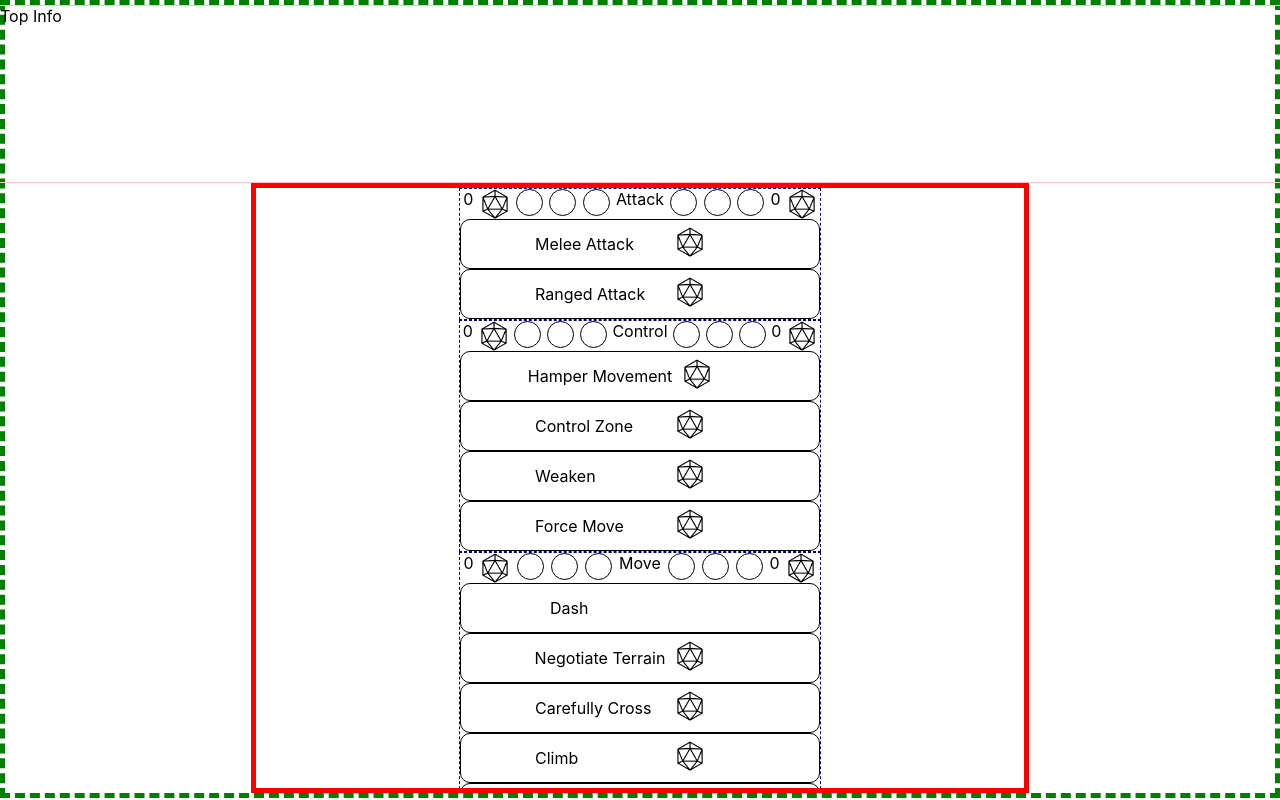
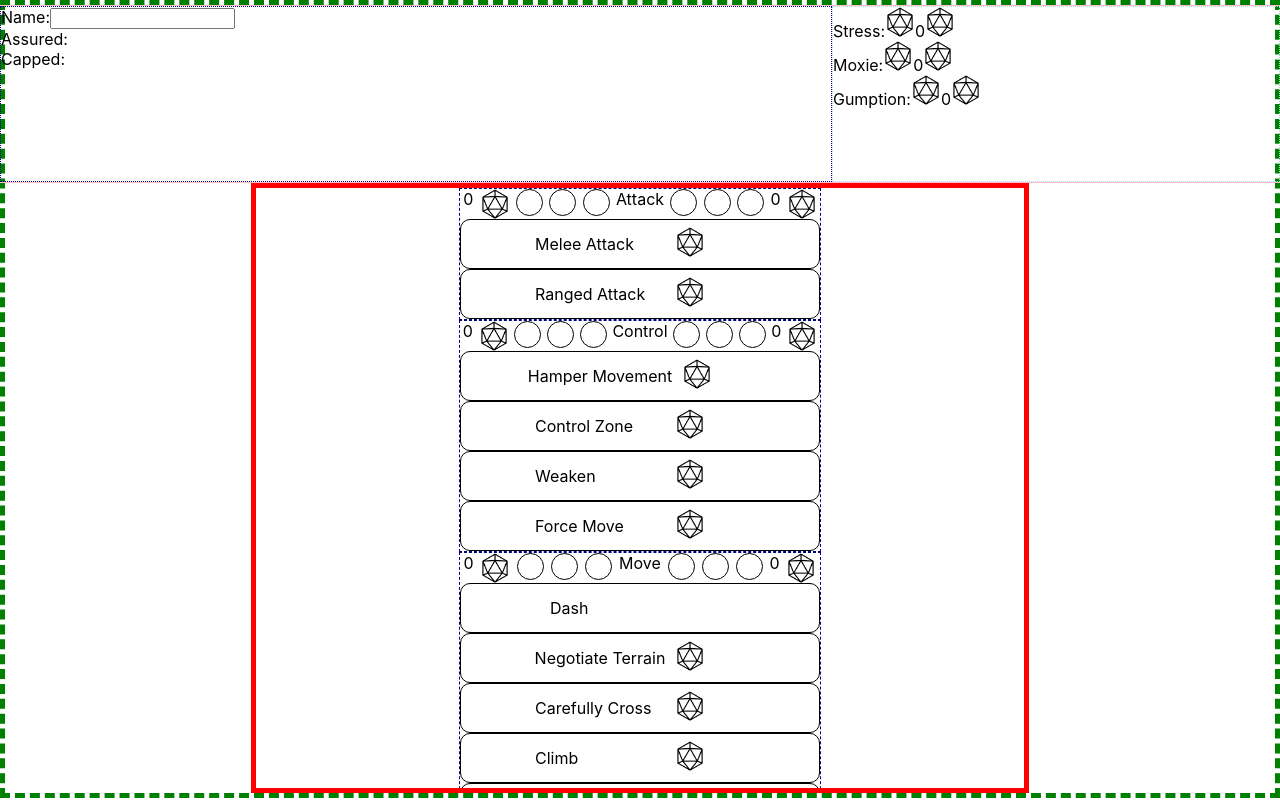
Before and after one commit to Utkarsh-G/high-spirits-sheets, a React (Create React App) app: page / in a window 1280 px wide. Built offline with nearby package versions, Linux system fonts and the light colour scheme.

Commit message:
top box divided and stat counter set up

```diff
--- /dev/null
+++ b/src/StatCounter.tsx
@@ -0,0 +1,15 @@
+import d20 from './d20.png';
+import './StatCounter.css';
+
+const modifyStat = (stat: number, setterFunction: (stat: number) => void, modification: number) => {
+    setterFunction(stat + modification);
+}
+
+export default function StatCounter({stat, statSetter}: {stat: number, statSetter: (stat: number) => void}){
+
+    return (<>
+        <span><img id="d20" onClick={(event)=>{ modifyStat(stat, statSetter, -1) }} src={d20} alt="d20" /></span>
+        <span>{stat}</span>
+        <span><img id="d20" onClick={(event)=>{ modifyStat(stat, statSetter, 1) }} src={d20} alt="d20" /></span>
+    </>)
+}
--- a/src/TopInfo.css
+++ b/src/TopInfo.css
@@ -4,3 +4,13 @@
     height: 22vh;
     width: 100vw;
 }
+
+.top-left{
+    flex-grow: 2;
+    border: darkblue dotted thin;
+}
+
+.top-right{
+    flex-grow: 1;
+    border: lightblue dotted thin;
+}
--- a/src/TopInfo.tsx
+++ b/src/TopInfo.tsx
@@ -1,7 +1,39 @@
 import './TopInfo.css';
+import { useState } from "react";
+import './StatCounter';
+import StatCounter from './StatCounter';
 
 export default function TopInfo (){
+    const [moxie, setMoxie] = useState(0);
+    const [stress, setStress] = useState(0);
+    const [gumption, setGumption] = useState(0);
+
     return (<div className="top-info">
-        Top Info
+        <div className='top-left'>
+            <div>
+                <label>Name:</label>
+                <input></input>
+            </div>
+            <div>
+                <label>Assured:</label>
+            </div>
+            <div>
+                <label>Capped:</label>
+            </div>
+        </div>
+        <div className='top-right'>
+            <div>
+                <label>Stress:</label>
+                <StatCounter stat={stress} statSetter={setStress} />
+            </div>
+            <div>
+                <label>Moxie:</label>
+                <StatCounter stat={moxie} statSetter={setMoxie} />
+            </div>
+            <div>
+                <label>Gumption:</label>
+                <StatCounter stat={gumption} statSetter={setGumption} />
+            </div>
+        </div>
     </div>)
 }
```
Also changed, not shown: src/StatCounter.css (added).
